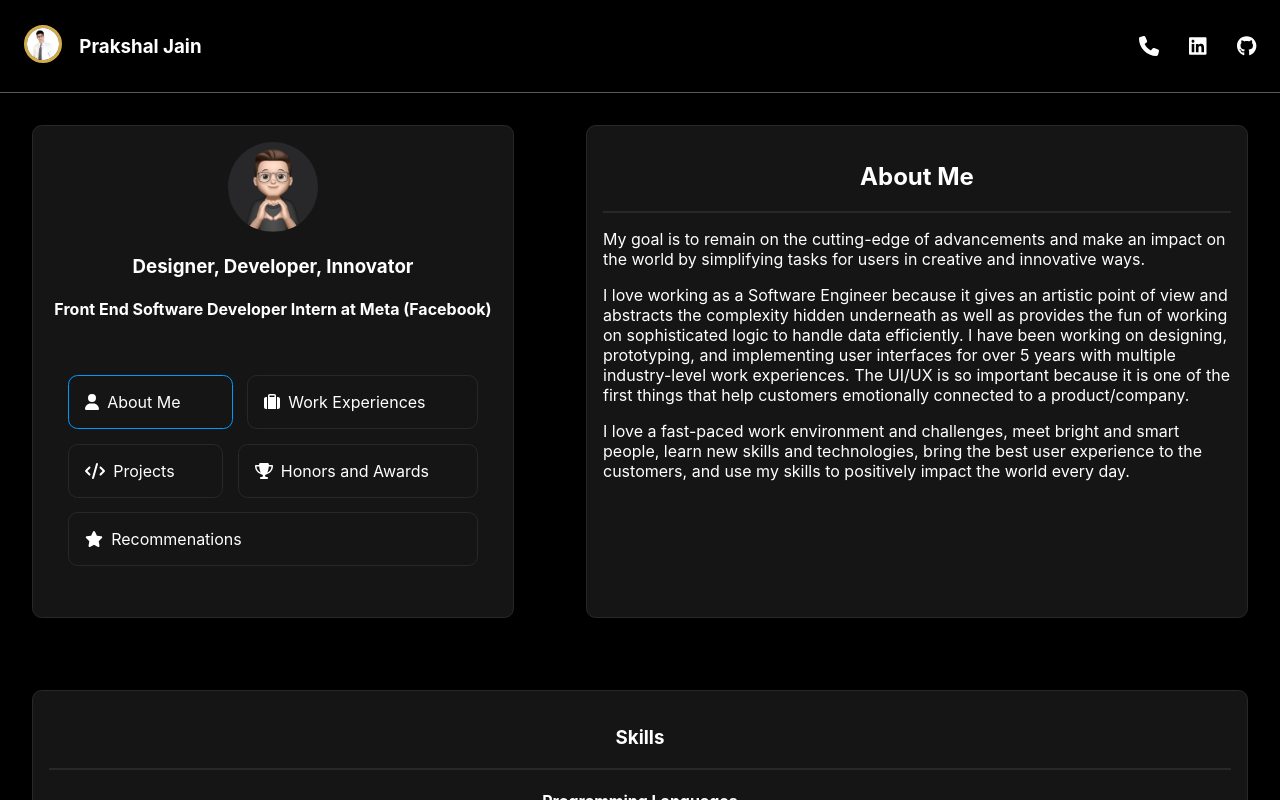
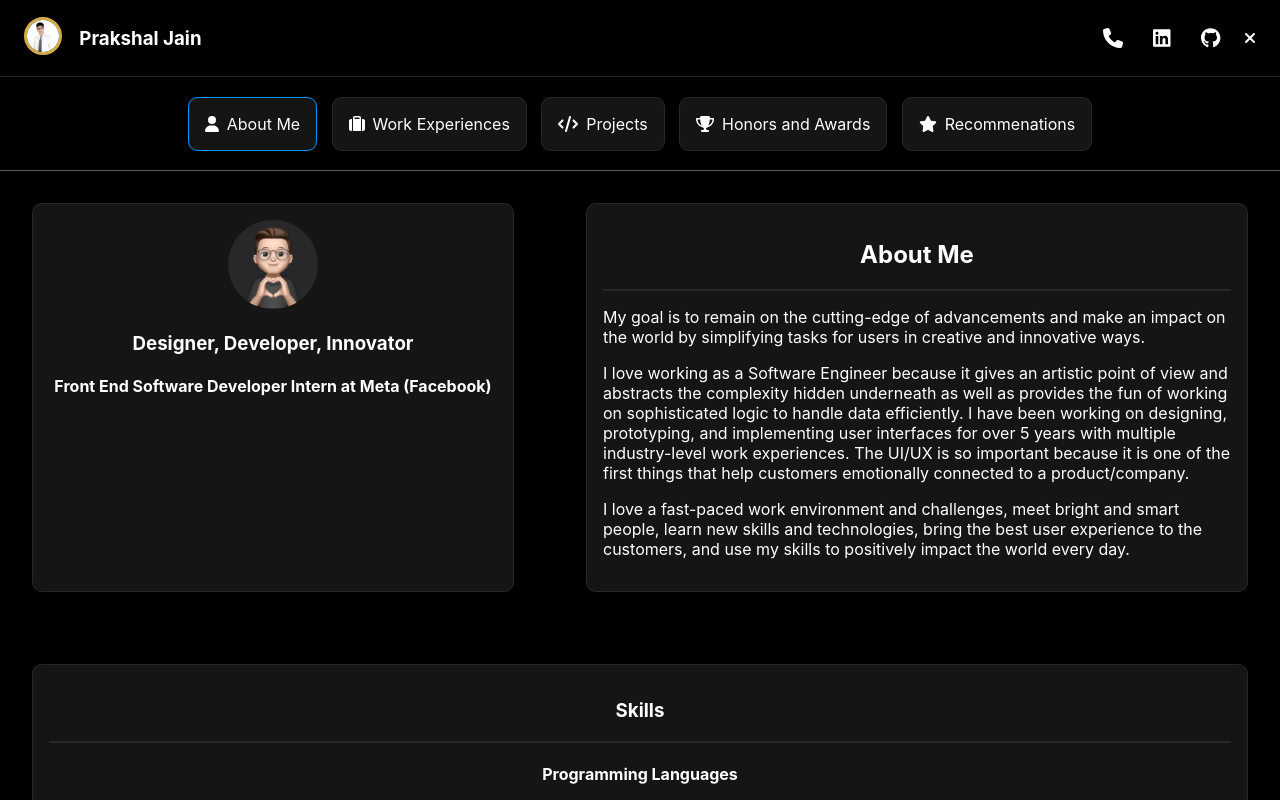
Before and after one commit to Prakshal-Jain/Portfolio, a React (Create React App) app in the folder folio/: page /about in a window 1280 px wide. Built offline with nearby package versions, Linux system fonts and the light colour scheme.

Commit message:
added more experiences

```diff
--- a/folio/src/ChatFolio.tsx
+++ b/folio/src/ChatFolio.tsx
@@ -1,20 +1,28 @@
 import Navbar from './components/Navbar';
 import ChatContainer from './pages/ChatContainer'
 import './css/chatfolio.css';
-import { useState } from 'react';
+import { useEffect, useState } from 'react';
 
 import { messages as init_messages } from "./data/messages";
 import { BrowserRouter, Routes, Route } from "react-router-dom";
 import About from './pages/About';
 import Experiences from './pages/Experiences';
+import { pages } from "./data/pages"
+import PageContent from './components/PageContent';
 
 function ChatFolio() {
   const [messages, setMessages] = useState(init_messages);
 
+  const url = window.location.href;
+  const {
+    pathname
+  } = new URL(url);
+  const [currTab, setCurrTab] = useState<number>(pages.findIndex(x => x.url === pathname));
+
   return (
     <div className="fullheight">
       <BrowserRouter>
-        <Navbar messages={messages} setMessages={setMessages} />
+        <Navbar messages={messages} setMessages={setMessages} currTab={currTab} setCurrTab={setCurrTab} />
         <Routes>
           <Route path="/" element={<ChatContainer messages={messages} />} />
           <Route path="about" element={<About />} />
--- a/folio/src/components/Navbar.tsx
+++ b/folio/src/components/Navbar.tsx
@@ -1,18 +1,22 @@
 import FlexLayout from './FlexLayout';
 import "./css/navbar.css"
 import { FontAwesomeIcon } from '@fortawesome/react-fontawesome';
-import { faPhone } from '@fortawesome/free-solid-svg-icons';
+import { faBars, faClose, faPhone } from '@fortawesome/free-solid-svg-icons';
 import { faGithub, faLinkedin } from '@fortawesome/free-brands-svg-icons';
 import ChatBubble from '../components/ChatBubble';
 import myPic from "../assets/myPic.jpeg";
 import { Link } from 'react-router-dom';
+import PageContent from './PageContent';
+import { useState } from 'react';
 
 type Props = {
     messages: JSX.Element[],
     setMessages: (message: JSX.Element[]) => void
+    currTab: number,
+    setCurrTab: (tabIdx: number) => void;
 }
 
-const Navbar = ({ messages, setMessages }: Props) => {
+const Navbar = ({ messages, setMessages, currTab, setCurrTab }: Props) => {
 
     const handleSetMessages = (): void => {
         const elem = <ChatBubble isSent={false} delay={0}>
@@ -23,23 +27,32 @@ const Navbar = ({ messages, setMessages }: Props) => {
         setMessages(backup);
     }
 
+    const [isPageNavOpen, setIsPageNavOpen] = useState<boolean>(true);
+
     return (
-        <nav className="nav sticky z-top">
-            <FlexLayout direction="horizontal" align="center">
+        <nav className={`nav sticky z-top ${isPageNavOpen ? "" : "border-bottom-nav"}`}>
+            <FlexLayout direction="horizontal" align="center" style={{ padding: '0.5em 1.5em 0.5em 1.5em' }}>
                 <div>
-                    <Link to="/">
+                    <Link to="/" onClick={() => setCurrTab(-1)}>
                         <img src={myPic} className="profile-image" />
                     </Link>
                 </div>
 
-                <h3 style={{ marginLeft: '0.5em' }}><Link to="/" className="nostyle">Prakshal Jain</Link></h3>
+                <h3 style={{ marginLeft: '0.5em' }}><Link to="/" className="nostyle" onClick={() => setCurrTab(-1)}>Prakshal Jain</Link></h3>
 
                 <div style={{ marginLeft: 'auto' }}>
                     <FontAwesomeIcon icon={faPhone} className="icon" size="lg" onClick={handleSetMessages} />
                     <a href="https://www.linkedin.com/in/prakshal-jain-profile/" target="_blank"><FontAwesomeIcon icon={faLinkedin} className="icon" size="lg" style={{ marginLeft: '1.5em' }} /></a>
                     <a href="https://github.com/Prakshal-Jain/" target="_blank"><FontAwesomeIcon icon={faGithub} className="icon" size="lg" style={{ marginLeft: '1.5em' }} /></a>
+                    <a className="icon" style={{ marginLeft: '1.5em' }} onClick={() => setIsPageNavOpen(!isPageNavOpen)}><FontAwesomeIcon icon={isPageNavOpen ? faClose : faBars} /></a>
                 </div>
             </FlexLayout>
+
+            {isPageNavOpen && (
+                <div className="nav-submenu animate-fadein">
+                    <PageContent delay={0} selected={currTab} setSelected={setCurrTab} />
+                </div>
+            )}
         </nav>
     )
 }
--- a/folio/src/components/PageContent.tsx
+++ b/folio/src/components/PageContent.tsx
@@ -8,14 +8,14 @@ import { Link } from "react-router-dom";
 type Props = {
     delay: number,
     isSticky?: boolean,
-    selected?: number,
+    selected: number,
+    setSelected: (tabIdx: number) => void,
     style?: React.CSSProperties
 }
 
 const PageContent = (props: Props) => {
     const [loading, setLoading] = useState(true);
     let messagesEndRef = useRef<HTMLDivElement>(null);
-    let [selectedTab, setSelectedTab] = useState(props.selected ?? -1);
 
     const scrollToBottom = () => {
         messagesEndRef.current?.scrollIntoView({ behavior: "smooth" })
@@ -38,7 +38,7 @@ const PageContent = (props: Props) => {
                 <div className={`pagecontent-root ${props.isSticky === true ? "sticky" : ""}`} ref={props.isSticky === true ? messagesEndRef : null}>
                     <FlexLayout direction="horizontal" align="stretch" style={{ flexWrap: 'wrap' }}>
                         {pages.map(({ name, url, icon }, index) => (
-                            <Link to={url} className={`tile ${selectedTab === index ? "active-tile" : ""}`} role="button" style={{textDecoration: 'none'}} onClick={() => setSelectedTab(index)}>
+                            <Link to={url} className={`tile ${props.selected === index ? "active-tile" : ""}`} role="button" style={{textDecoration: 'none'}} onClick={() => props.setSelected(index)} key={`pagelink-${index}`}>
                                 <FlexLayout>
                                     <FontAwesomeIcon icon={icon} />
                                     <div>{name}</div>
--- a/folio/src/components/css/navbar.css
+++ b/folio/src/components/css/navbar.css
@@ -1,9 +1,11 @@
 .nav {
     min-height: 1.5vh;
-    padding: 1em 1.5em 1em 1.5em;
-    border-bottom: 0.1em solid #5a5a5a;
     background: rgba(0, 0, 0, 0.6);
     backdrop-filter: blur(0.5em);
+}
+
+.border-bottom-nav {
+    border-bottom: 0.1em solid #5a5a5a;
 }
 
 .profile-image {
@@ -21,3 +23,8 @@
 .z-top {
     z-index: 1;
 }
+
+.nav-submenu {
+    border-top: 0.1em solid #28282b;
+    border-bottom: 0.1em solid #5a5a5a;
+}
--- a/folio/src/components/css/pagecontent.css
+++ b/folio/src/components/css/pagecontent.css
@@ -1,12 +1,17 @@
 .pagecontent-root {
-    margin-top: 2em;
-    margin-bottom: 2em;
+    margin-top: 1em;
+    margin-bottom: 1em;
     margin-left: 1em;
     margin-right: 1em;
     animation: fade-in 0.5s;
     -moz-animation: fade-in 0.5s; /* Firefox */
     -webkit-animation: fade-in 0.5s; /* Safari and Chrome */
     -o-animation: fade-in 0.5s; /* Opera */
+
+    -webkit-user-select: none; /* Safari */
+    -moz-user-select: none; /* Firefox */
+    -ms-user-select: none; /* IE10+/Edge */
+    user-select: none; /* Standard */
 }
 
 .tile {
@@ -44,40 +49,3 @@
     -webkit-animation: fade-in 0.5s; /* Safari and Chrome */
     -o-animation: fade-in 0.5s; /* Opera */
 }
-
-
-@keyframes fade-in {
-    from {
-        opacity: 0;
-    }
-    to {
-        opacity: 1;
-    }
-}
-
-@-moz-keyframes fade-in {
-    from {
-        opacity: 0;
-    }
-    to {
-        opacity: 1;
-    }
-}
-
-@-webkit-keyframes fade-in {
-    from {
-        opacity: 0;
-    }
-    to {
-        opacity: 1;
-    }
-}
-
-@-o-keyframes fade-in-move-right {
-    from {
-        opacity: 0;
-    }
-    to {
-        opacity: 1;
-    }
-}
--- a/folio/src/css/index.css
+++ b/folio/src/css/index.css
@@ -53,7 +53,196 @@ hr {
   height: auto;
 }
 
+.sticky-bottom {
+  bottom: 0em;
+  left: 0em;
+  right: 0em;
+  position: -webkit-sticky;
+  position: sticky;
+  height: auto;
+}
 
-.bg-dark{
+.bg-dark {
   background-color: #000;
 }
+
+@keyframes fade-in {
+  from {
+    opacity: 0;
+  }
+  to {
+    opacity: 1;
+  }
+}
+
+@-moz-keyframes fade-in {
+  from {
+    opacity: 0;
+  }
+  to {
+    opacity: 1;
+  }
+}
+
+@-webkit-keyframes fade-in {
+  from {
+    opacity: 0;
+  }
+  to {
+    opacity: 1;
+  }
+}
+
+@-o-keyframes fade-in-move-right {
+  from {
+    opacity: 0;
+  }
+  to {
+    opacity: 1;
+  }
+}
+
+/* ========== Move in left animation ========== */
+@keyframes fade-in-move-left {
+  from {
+    opacity: 0;
+    transform: translateX(100%);
+  }
+  to {
+    opacity: 1;
+    transform: translateX(0%);
+  }
+}
+@-moz-keyframes fade-in-move-left {
+  /* Firefox */
+  from {
+    opacity: 0;
+    transform: translateX(100%);
+  }
+  to {
+    opacity: 1;
+    transform: translateX(0%);
+  }
+}
+@-webkit-keyframes fade-in-move-left {
+  /* Safari and Chrome */
+  from {
+    opacity: 0;
+    transform: translateX(100%);
+  }
+  to {
+    opacity: 1;
+    transform: translateX(0%);
+  }
+}
+@-o-keyframes fade-in-move-left {
+  /* Opera */
+  from {
+    opacity: 0;
+    transform: translateX(100%);
+  }
+  to {
+    opacity: 1;
+    transform: translateX(0%);
+  }
+}
+/* ============================================ */
+
+/* ========== Move in right animation ========== */
+@keyframes fade-in-move-right {
+  from {
+    opacity: 0;
+    transform: translateX(-70%);
+  }
+  to {
+    opacity: 1;
+    transform: translateX(0);
+  }
+}
+
+@-moz-keyframes fade-in-move-right {
+  from {
+    opacity: 0;
+    transform: translateX(-70%);
+  }
+  to {
+    opacity: 1;
+    transform: translateX(0);
+  }
+}
+
+@-webkit-keyframes fade-in-move-right {
+  from {
+    opacity: 0;
+    transform: translateX(-70%);
+  }
+  to {
+    opacity: 1;
+    transform: translateX(0);
+  }
+}
+
+@-o-keyframes fade-in-move-right {
+  from {
+    opacity: 0;
+    transform: translateX(-70%);
+  }
+  to {
+    opacity: 1;
+    transform: translateX(0);
+  }
+}
+/* ============================================ */
+
+/* ========== Move in down animation ========== */
+.animate-fadein {
+  animation: fade-in 0.5s;
+  -moz-animation: fade-in 0.5s; /* Firefox */
+  -webkit-animation: fade-in 0.5s; /* Safari and Chrome */
+  -o-animation: fade-in 0.5s; /* Opera */
+}
+
+@keyframes fade-in-move-down {
+  from {
+    opacity: 0;
+    transform: translateY(-100%);
+  }
+  to {
+    opacity: 1;
+    transform: translateY(0);
+  }
+}
+
+@-moz-keyframes fade-in-move-down {
+  from {
+    opacity: 0;
+    transform: translateY(-70%);
+  }
+  to {
+    opacity: 1;
+    transform: translateY(0);
+  }
+}
+
+@-webkit-keyframes fade-in-move-down {
+  from {
+    opacity: 0;
+    transform: translateY(-70%);
+  }
+  to {
+    opacity: 1;
+    transform: translateY(0);
+  }
+}
+
+@-o-keyframes fade-in-move-down {
+  from {
+    opacity: 0;
+    transform: translateY(-70%);
+  }
+  to {
+    opacity: 1;
+    transform: translateY(0);
+  }
+}
+/* ============================================ */
--- a/folio/src/data/messages.tsx
+++ b/folio/src/data/messages.tsx
@@ -3,7 +3,7 @@ import FlexLayout from "../components/FlexLayout";
 import Hello from "../assets/Hello.png";
 import Sure from "../assets/Sure.png";
 import { FontAwesomeIcon } from "@fortawesome/react-fontawesome";
-import { faHeart, faSmile } from "@fortawesome/free-solid-svg-icons";
+import { faBars, faClose, faHeart, faSmile } from "@fortawesome/free-solid-svg-icons";
 import PageContent from "../components/PageContent";
 import '../css/chatfolio.css';
 
@@ -45,12 +45,13 @@ export const messages = [
                 <img src={Sure} className="image" />
             </div>
             <div className="chat-text">
-                <div>Sure! I would love to <FontAwesomeIcon icon={faHeart} style={{ color: "red" }} /></div>
+                <div>Sure! I would love to...</div>
+                <div><b>Please click on the <FontAwesomeIcon icon={faClose} style={{ margin: '0.2em', marginBottom: 0, padding: '0.2em', border: 'thin solid rgba(255, 214, 10, 1)', borderRadius: '0.2em' }} /> on top right of the navigation bar to close the tab view. You can click on <FontAwesomeIcon icon={faBars} style={{ marginLeft: '0.2em', marginRight: '0.2em', padding: '0.2em', border: 'thin solid rgba(255, 214, 10, 1)', borderRadius: '0.2em' }} /> to reopen it.</b></div>
+                <p>Or</p>
                 <div>
-                    Please click on any tab below to learn more about me in that domain <FontAwesomeIcon icon={faSmile} style={{ color: "#ffcb4c" }} />
+                    Please click on the tabs above to learn more about me in that domain. <FontAwesomeIcon icon={faHeart} style={{ color: "red" }} />
                 </div>
             </div>
         </FlexLayout>
     </ChatBubble>,
-    <PageContent delay={1300} isSticky={true} />
 ]
--- a/folio/src/pages/About.tsx
+++ b/folio/src/pages/About.tsx
@@ -1,7 +1,6 @@
 import FlexLayout from "../components/FlexLayout";
 import Heart from '../assets/Heart.png';
 import "../css/about.css";
-import PageContent from "../components/PageContent";
 import { skills } from "../data/skills"
 import { FontAwesomeIcon } from "@fortawesome/react-fontawesome";
 import { faHome } from "@fortawesome/free-solid-svg-icons";
@@ -15,7 +14,6 @@ const About = () => (
                 <img src={Heart} className="about-image" />
                 <h3>Designer, Developer, Innovator</h3>
                 <h4>Front End Software Developer Intern at Meta (Facebook)</h4>
-                <PageContent delay={0} selected={0} />
             </div>
 
             <div className="about-container" style={{ flexGrow: 1 }}>
--- a/folio/src/pages/Experiences.tsx
+++ b/folio/src/pages/Experiences.tsx
@@ -9,7 +9,7 @@ import { experiences } from "../data/experience_list";
 const Experiences = () => (
     <FlexLayout direction="vertical">
         <VerticalTimeline lineColor='#5A5A5A'>
-            {experiences.map(({ company, role, start_date, end_date, logo, description, background_color, color }) => (
+            {experiences.map(({ company, role, start_date, end_date, logo, description, background_color, color }, idx) => (
                 <VerticalTimelineElement
                     className="vertical-timeline-element--work"
                     contentStyle={{ background: background_color, color: color }}
@@ -17,6 +17,7 @@ const Experiences = () => (
                     date={`${start_date} - ${end_date}`}
                     iconStyle={{ background: background_color, color: color }}
                     icon={logo}
+                    key={`experience-${idx}`}
                 >
                     <h3 className="vertical-timeline-element-title">{company}</h3>
                     <h4 className="vertical-timeline-element-subtitle">{role}</h4>
@@ -24,7 +25,6 @@ const Experiences = () => (
                 </VerticalTimelineElement>
             ))}
         </VerticalTimeline>
-        <PageContent delay={0} selected={1} />
     </FlexLayout>
 )
 
```
Also changed, not shown: folio/src/components/css/chatbubble.css (+7 -92 lines).
